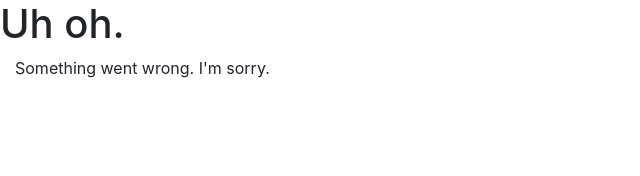
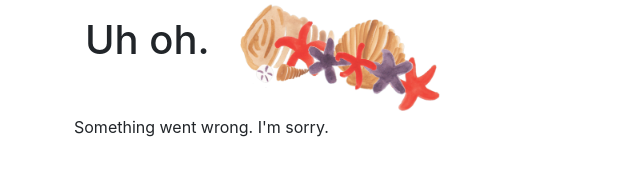
Before and after one commit to swork/shaunasylvesterandstevework.org, a plain HTML site: page src/static/error.html in a window 1280 px wide. Shown: the whole page, without its empty margins (0-640 px from the left). Drawn offline with nearby package versions, Linux system fonts and the light colour scheme.

Commit message:
Spacing change, and error page fixup

```diff
--- a/src/static/error.html
+++ b/src/static/error.html
@@ -11,11 +11,20 @@
     <title>Whoops!</title>
   </head>
   <body>
-    <h1>Uh oh.</h1>
-    <div class="container-fluid">
-      <p>
-        Something went wrong. I'm sorry.
-      </p>
+    <div class="container">
+      <div class="row">
+        <div class="col-sm-auto py-3">
+          <h1>Uh oh.</h1>
+        </div>
+        <div class="col-sm-auto py-1">
+          <img src="./transparent-07-web.png" width="200" />
+        </div>
+      </div>
+      <div class="row px-1">
+        <p>
+          Something went wrong. I'm sorry.
+        </p>
+      </div>
     </div>
 
     <!-- Optional JavaScript -->
```
Also changed, not shown: src/static/index.html (+1 -1 lines), 1 other file.
